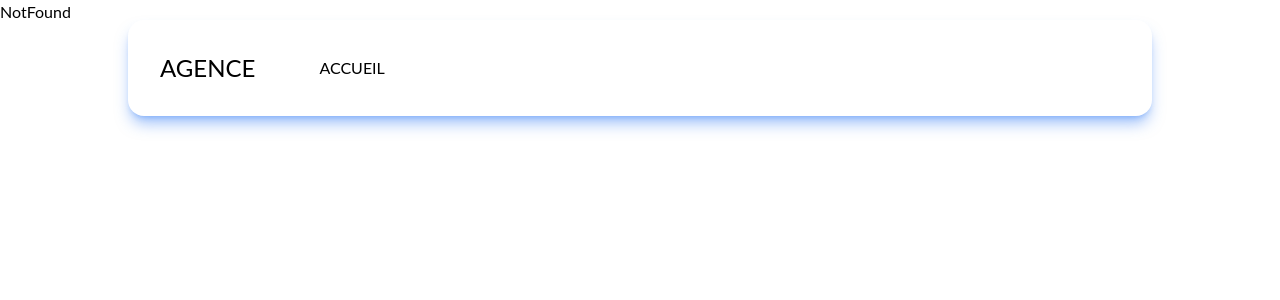
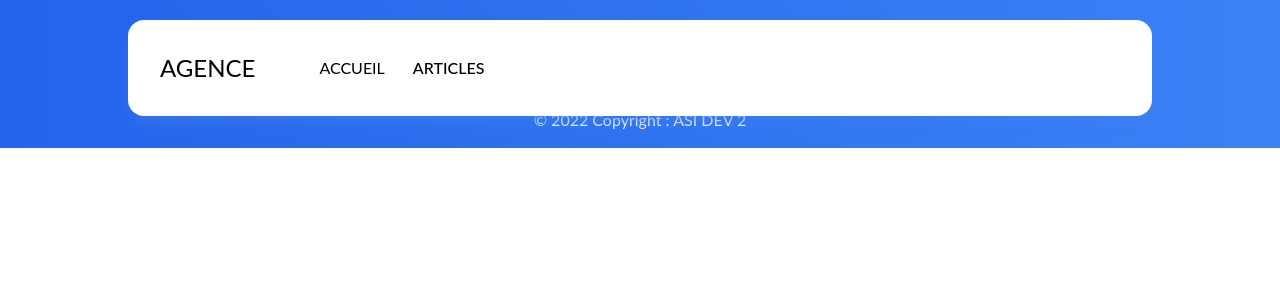
Before and after one commit to dorayy/API_AGENCE, a React (Create React App) app in the folder front/: page /articles in a window 1280 px wide. Shown: the top 300 px of the page. Built offline with nearby package versions, Linux system fonts and the light colour scheme.

Commit message:
Create Articles Page

```diff
--- a/front/src/App.jsx
+++ b/front/src/App.jsx
@@ -3,12 +3,14 @@ import { BrowserRouter, Route, Routes } from "react-router-dom";
 import load from "@utils/load";
 
 const Home = load(() => import("@pages/Home"));
+const Articles = load(() => import("@pages/Articles"));
 const NotFound = load(() => import("@pages/NotFound"));
 
 const App = () => (
   <BrowserRouter>
     <Routes>
       <Route path="/" element={<Home />} />
+      <Route path="/articles" element={<Articles />} />
       <Route path="*" element={<NotFound status={404} />} />
     </Routes>
   </BrowserRouter>
--- a/front/src/components/Navbar/index.js
+++ b/front/src/components/Navbar/index.js
@@ -22,6 +22,11 @@ export default function NavbarCryptolyse({ children }) {
                     <Link
                       label="ACCUEIL"
                       url="/"
+                      className="text-black hover:bg-gray-700 hover:text-black px-3 py-2 rounded-md text-sm font-medium"
+                    />
+                    <Link
+                      label="ARTICLES"
+                      url="/articles"
                       className="text-black hover:bg-gray-700 hover:text-black px-3 py-2 rounded-md text-sm font-medium"
                     />
                   </div>
--- /dev/null
+++ b/front/src/pages/Articles/index.jsx
@@ -0,0 +1,20 @@
+import React from "react";
+
+import Footer from "@components/Footer";
+
+const Articles = () => {
+  return (
+    <>
+      <div className="w-full flex justify-center items-center">
+        <div className="w-4/5 flex justify-center items-center">
+          <div className="flex-wrap">
+            <div className="w-2/6"></div>
+          </div>
+        </div>
+      </div>
+      <Footer />
+    </>
+  );
+};
+
+export default Articles;
```
